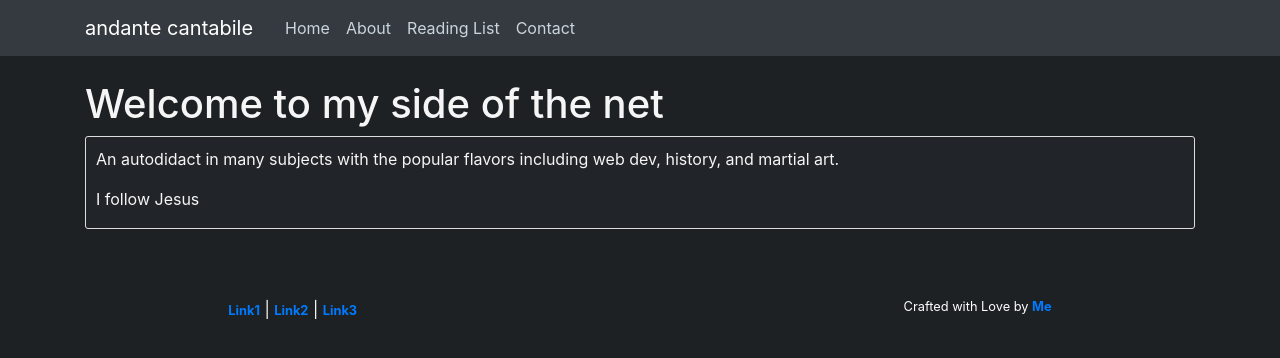
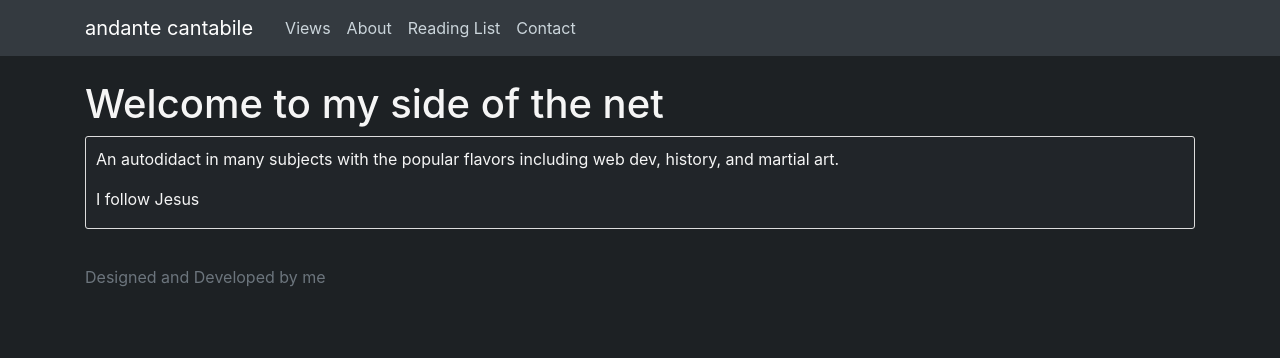
Before and after one commit to silaspath/lightning_flask, a Flask app: page /about in a window 1280 px wide. Shown: the top 358 px of the page. Run offline with Flask 2, Linux system fonts and the light colour scheme; parts of the project's set-up code (start-up, migrations or seed data) failed here and were passed over; some libraries are stand-ins or nearby versions.

Commit message:
layout overhaul
update layout from what is prod
add favicon

```diff
--- a/lightning_flask/templates/layout.html
+++ b/lightning_flask/templates/layout.html
@@ -7,8 +7,7 @@
 
     <!-- Bootstrap CSS -->
     <link rel="stylesheet" href="https://maxcdn.bootstrapcdn.com/bootstrap/4.0.0/css/bootstrap.min.css" integrity="sha384-Gn5384xqQ1aoWXA+058RXPxPg6fy4IWvTNh0E263XmFcJlSAwiGgFAW/dAiS6JXm" crossorigin="anonymous">
-    <link rel="canonical" href="https://getbootstrap.com/docs/4.3/examples/sticky-footer/">
-    <link href="sticky-footer.css" rel="stylesheet">
+    <link rel="shortcut icon" href="{{ url_for('static', filename='favicon.ico') }}">
     <link rel="stylesheet" type="text/css" href="{{ url_for('static', filename='main.css') }}">
     {% if title %}
         <title>Lightning in My Hands - {{ title }}</title>
@@ -16,8 +15,7 @@
         <title>Lightning in My Hands</title>
     {% endif %}
 </head>
-<body class="d-flex flex-column h-100">
-    <div id="page-container" class="container-fluid pr-0 pl-0 h-100 d-flex flex-column">
+<body>
     <header class="site-header">
       <nav class="navbar navbar-expand-md navbar-dark bg-dark fixed-top">
         <div class="container">
@@ -27,7 +25,7 @@
           </button>
           <div class="collapse navbar-collapse" id="navbarToggle">
             <div class="navbar-nav mr-auto">
-              <a class="nav-item nav-link" href="{{ url_for('main.home') }}">Home</a>
+              <a class="nav-item nav-link" href="{{ url_for('main.home') }}">Views</a>
               <a class="nav-item nav-link" href="{{ url_for('main.about') }}">About</a>
               <a class="nav-item nav-link" href="{{ url_for('main.reading_list') }}">Reading List</a>
               <a class="nav-item nav-link" href="{{ url_for('contact.email') }}">Contact</a>
@@ -39,8 +37,7 @@
                 <a class="nav-item nav-link" href="{{ url_for('users.account') }}">Account</a>
                 <a class="nav-item nav-link" href="{{ url_for('users.logout') }}">Logout</a>
               {% else %}
-               <!-- <a class="nav-item nav-link" href="{{ url_for('users.login') }}">Login</a>-->
-
+                <!--<a class="nav-item nav-link" href="{{ url_for('users.login') }}">Login</a>-->
                 <!--<a class="nav-item nav-link" href="{{ url_for('users.register') }}">Register</a>-->
               {% endif %}
             </div>
@@ -48,7 +45,7 @@
         </div>
       </nav>
     </header>
-    <main role="main" class="container flex-shrink-0">
+    <main role="main" class="container">
       <!-- Remember that grid columns should add up to twelve for a row. More than that, columns will stack no matter the viewport. -->
       <div class="row">
         <div class="col-md-12">
@@ -80,20 +77,9 @@
           -->
         </div>
       </main>
-    <footer class="d-flex justify-content-center mt-auto">
-        <div class="d-flex justify-content-between col-md-8 col-md-offset-2 mb-3 mt-5">
-            <!-- Copyright Info -->
-                <div class="align-left">
-
-                        <a class="font-weight-bold small kf-blue kf-links" href="#">Link1</a> |
-
-                    <a class="font-weight-bold small kf-blue kf-links" href="/">Link2</a> |
-                    <a class="font-weight-bold small kf-blue kf-links" href="/">Link3</a>
-                </div>
-                <div class="align-right small">
-                    Crafted with Love by <a class="font-weight-bold kf-blue kf-links" href="#" target="_blank">Me</a>
-                </div>
-            <!-- END Copyright Info -->
+      <footer class="footer mt-auto py-3">
+        <div class="container">
+            <span class="text-muted">Designed and Developed by me</span>
         </div>
       </footer>
 
@@ -102,6 +88,5 @@
       <script src="https://code.jquery.com/jquery-3.2.1.slim.min.js" integrity="sha384-KJ3o2DKtIkvYIK3UENzmM7KCkRr/rE9/Qpg6aAZGJwFDMVNA/GpGFF93hXpG5KkN" crossorigin="anonymous"></script>
       <script src="https://cdnjs.cloudflare.com/ajax/libs/popper.js/1.12.9/umd/popper.min.js" integrity="sha384-ApNbgh9B+Y1QKtv3Rn7W3mgPxhU9K/ScQsAP7hUibX39j7fakFPskvXusvfa0b4Q" crossorigin="anonymous"></script>
       <script src="https://maxcdn.bootstrapcdn.com/bootstrap/4.0.0/js/bootstrap.min.js" integrity="sha384-JZR6Spejh4U02d8jOt6vLEHfe/JQGiRRSQQxSfFWpi1MquVdAyjUar5+76PVCmYl" crossorigin="anonymous"></script>
-  </div>
   </body>
 </html>
```
Also changed, not shown: lightning_flask/static/favicon.ico.png (added). Lines whose indentation alone changed are shown as unchanged.
